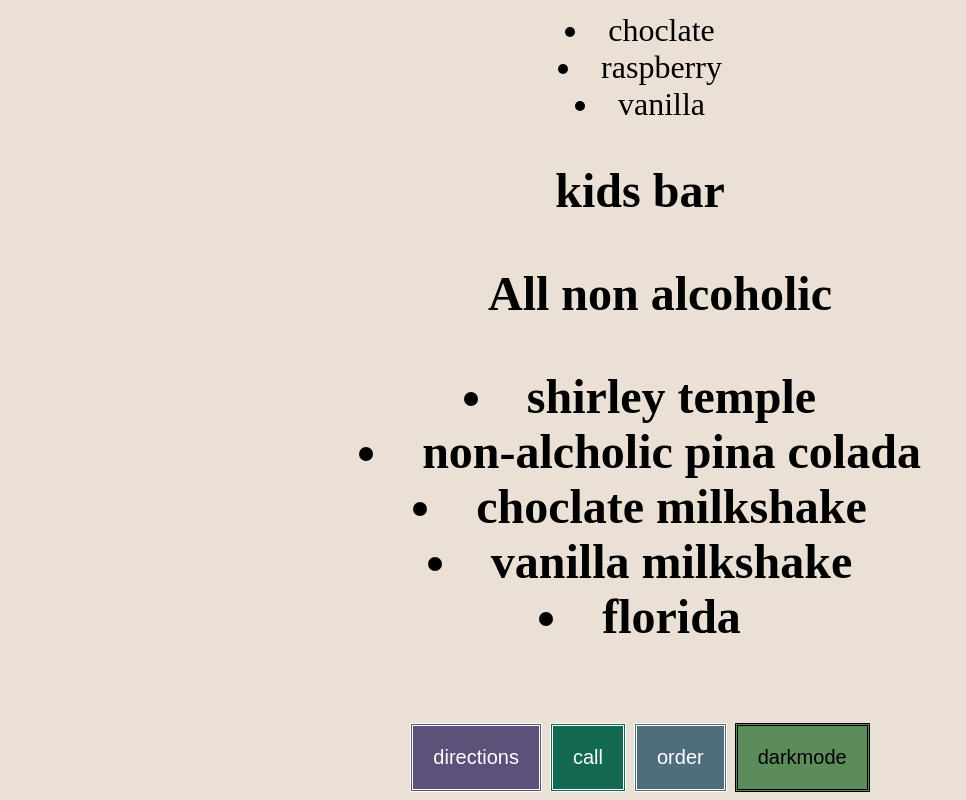
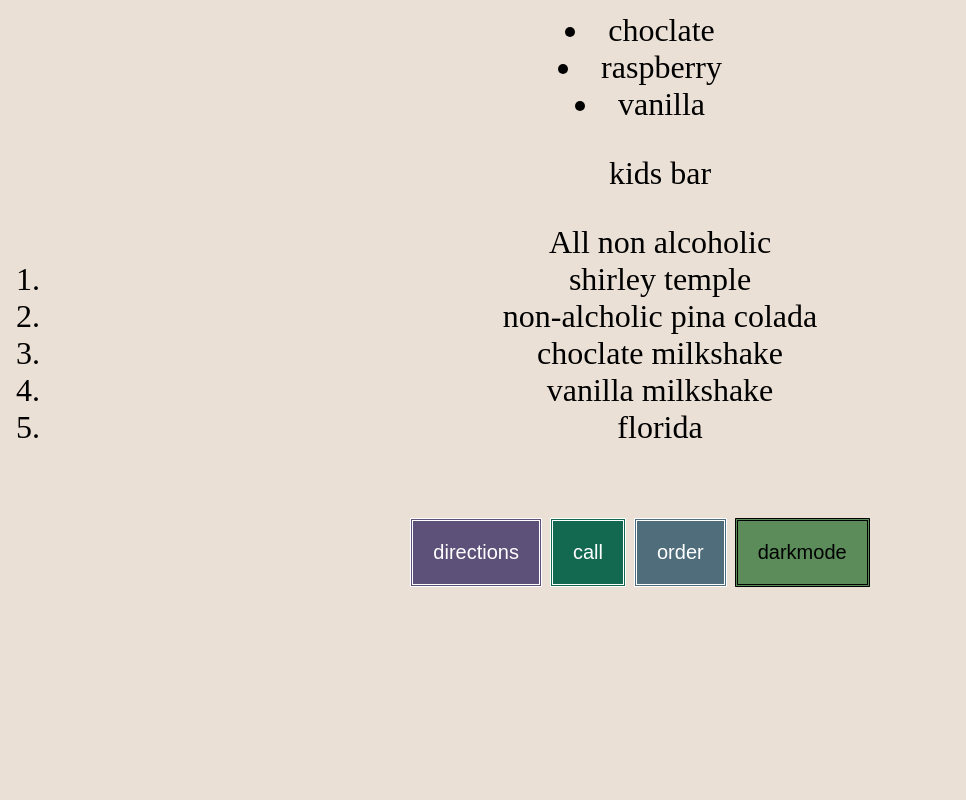
Before and after one commit to tstreet232/Streets-, a plain HTML site: page menu.html in a window 1280 px wide. Shown: the part 791-1591 px from the top of the page, without its empty margins (0-966 px from the left). After the commit the page ends 1386 px from the top, so only its background shows below. Drawn offline with Linux system fonts and the light colour scheme.

Commit message:
Update menu.html

```diff
--- a/menu.html
+++ b/menu.html
@@ -48,9 +48,9 @@
   <li>raspberry</li>
   <li>vanilla</li>
 
-  <h2> kids bar<h2>
+  <ol> kids bar</ol>
 
-    <ol> All non alcoholic</ol>
+    <ol> All non alcoholic</li>
     <li>shirley temple</li>
     <li> non-alcholic pina colada</li>
     <li>choclate milkshake</li>
```
